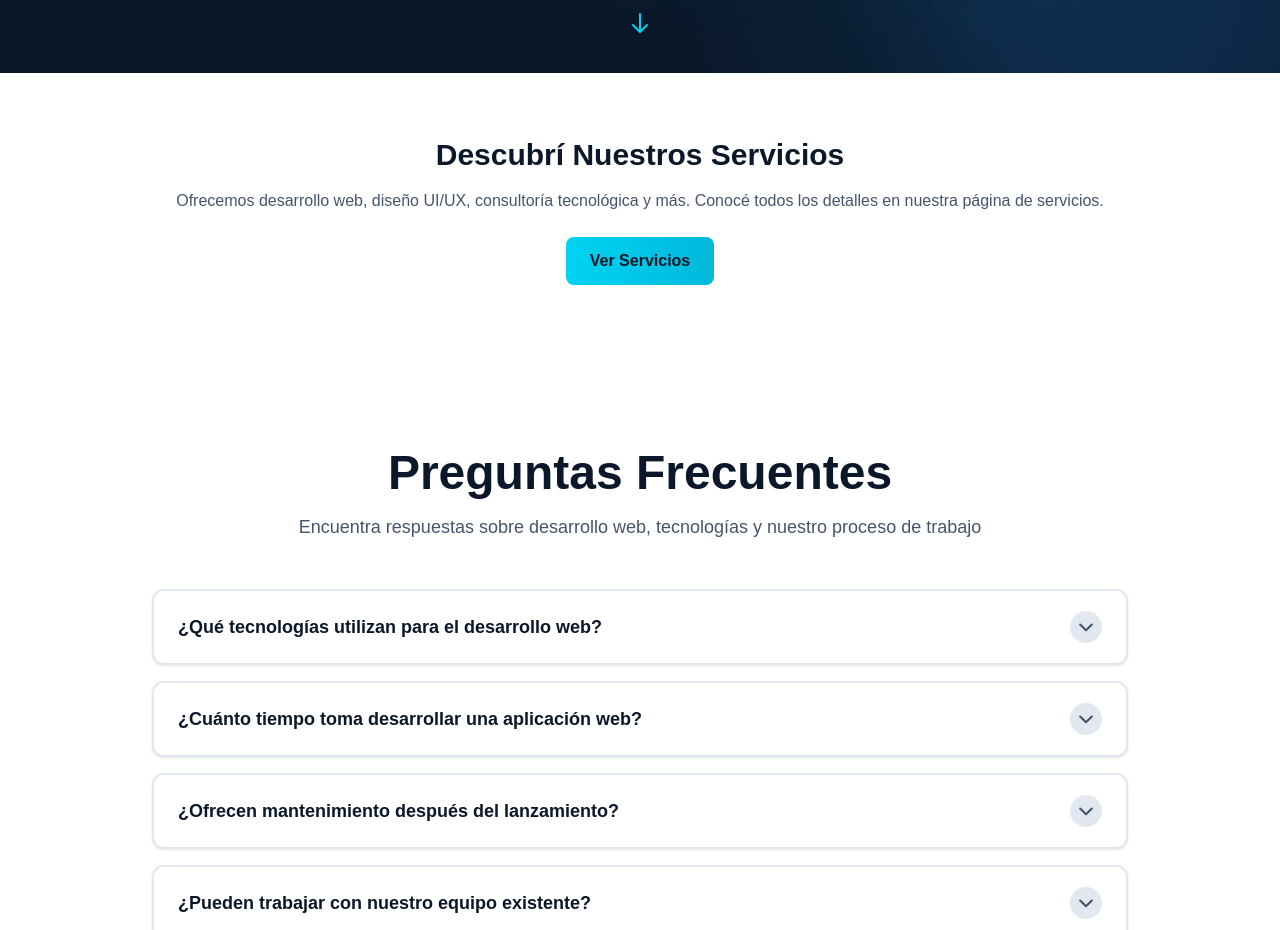
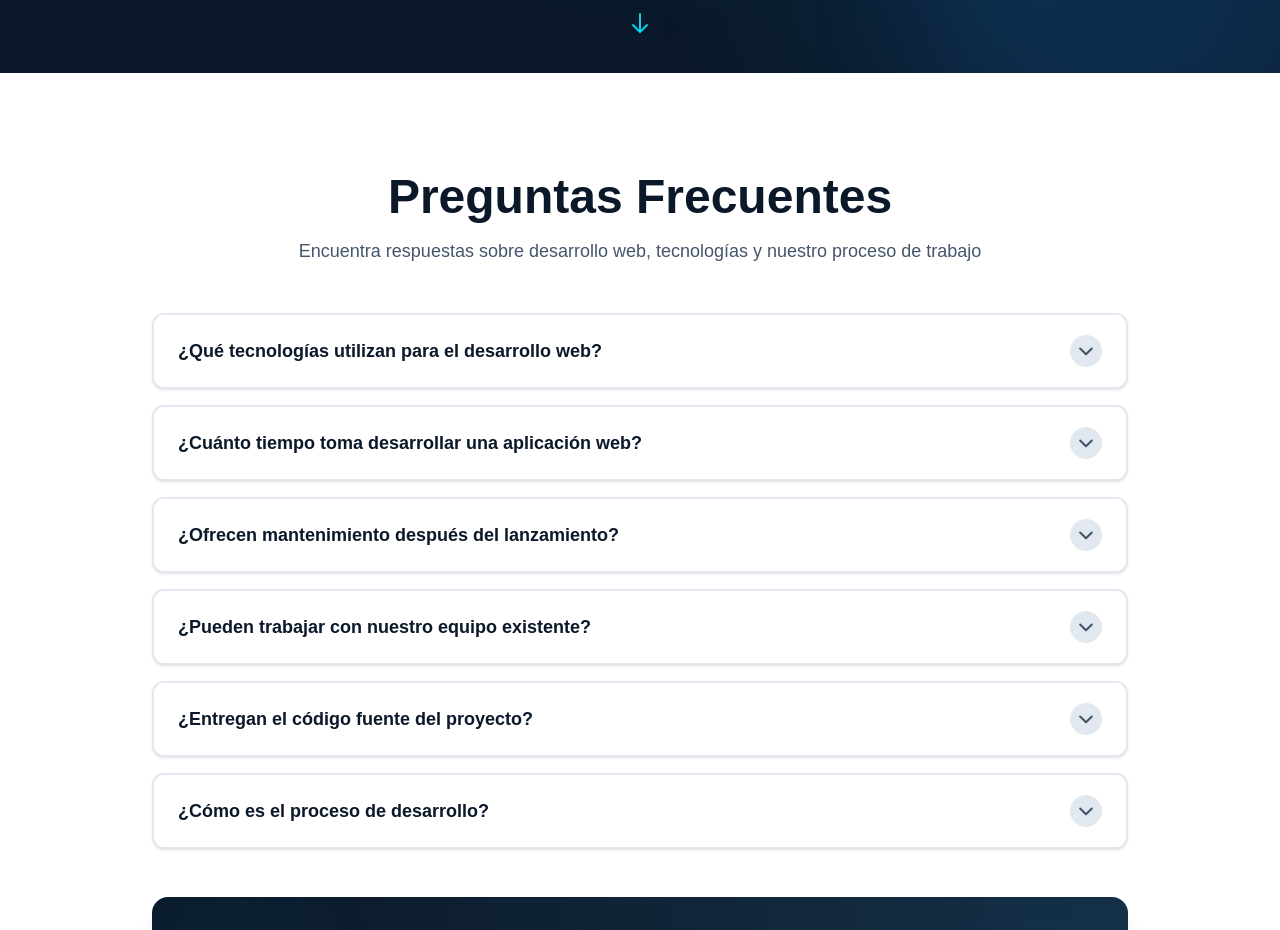
Before and after one commit to JPGenaro/BackupTecno, a Next.js app in the folder frontend/: page / in a window 1280 px wide. Shown: the part 800-1730 px from the top of the page. Built offline with nearby package versions, Linux system fonts and the light colour scheme.

Commit message:
arregle lo que rompio el joaco

```diff
--- a/frontend/src/app/page.tsx
+++ b/frontend/src/app/page.tsx
@@ -44,24 +44,6 @@ export default function Home() {
     <>
       {/* Hero Section - Full width */}
       <HeroSection />
-
-      {/* Services anchor target (empty or preview) */}
-      <section id="servicios" className="my-16 max-w-5xl mx-auto px-6 scroll-mt-20">
-        <h2 className="text-3xl font-bold text-[#0B1829] mb-4 text-center">
-          Descubrí Nuestros Servicios
-        </h2>
-        <p className="text-center text-slate-600 mb-6">
-          Ofrecemos desarrollo web, diseño UI/UX, consultoría tecnológica y más. Conocé todos los detalles en nuestra página de servicios.
-        </p>
-        <div className="text-center">
-          <button
-            onClick={() => window.location.href = '/servicios'}
-            className="px-6 py-3 bg-gradient-to-r from-cyan-400 to-cyan-500 text-[#0B1829] rounded-lg font-bold hover:from-cyan-300 hover:to-cyan-400 transition-all duration-300"
-          >
-            Ver Servicios
-          </button>
-        </div>
-      </section>
 
       <div style={{ padding: "20px", fontFamily: "Arial, sans-serif", backgroundColor: "#fff" }}>
         <main>
--- a/frontend/src/app/proyectos/page.tsx
+++ b/frontend/src/app/proyectos/page.tsx
@@ -15,7 +15,7 @@ export default function ProyectosPage() {
       id: 1,
       title: "Penicord",
       description: "Plataforma moderna de presentación y portafolio con arquitectura escalable. Sitio web profesional que showcasea servicios y proyectos usando componentes React reutilizables, animaciones fluidas y un diseño completamente responsivo.",
-      imagen: "/penicord_fondo.svg",
+      imagen: "/penicord_fondo.webp",
       technologies: ["Next.js", "React", "TypeScript", "Tailwind CSS", "Framer Motion", "Storybook"],
       link: "https://penicord.vercel.app/",
       github: "https://github.com/JPGenaro/Penicord",
@@ -25,7 +25,7 @@ export default function ProyectosPage() {
       id: 2,
       title: "Sweet Life - Residencia para Adultos",
       description: "Plataforma web de marketing para residencia de adultos mayores con diseño elegante e intuitivo. Incluye galería visual, descripción de servicios, información de contacto, mapa de ubicación y optimización SEO completa para visibilidad en buscadores.",
-      imagen: "/sweet_life_fondo.svg",
+      imagen: "/sweet_life_fondo.webp",
       technologies: ["Next.js", "React", "Tailwind CSS", "Google Maps", "SEO Optimizado"],
       link: "https://www.sweetlife.com.ar/",
       github: "https://github.com/JPGenaro/Residencial-para-Adultos",
@@ -35,7 +35,7 @@ export default function ProyectosPage() {
       id: 3,
       title: "CarShop - Tienda de Repuestos",
       description: "Plataforma e-commerce full-stack para una tienda especializada en repuestos automotrices. Incluye catálogo productos con búsqueda inteligente, filtros avanzados, fichas técnicas detalladas, carrito de compras, autenticación de usuarios y administración completa de inventario con panel de control.",
-      imagen: "/carshop_fondo.svg",
+      imagen: "/carshop_fondo.webp",
       technologies: ["Next.js", "React", "TypeScript", "Tailwind CSS", "Django", "Django REST Framework", "PostgreSQL"],
       link: "https://car-shop-dusky.vercel.app/",
       github: "https://github.com/JPGenaro/CarShop",
```
